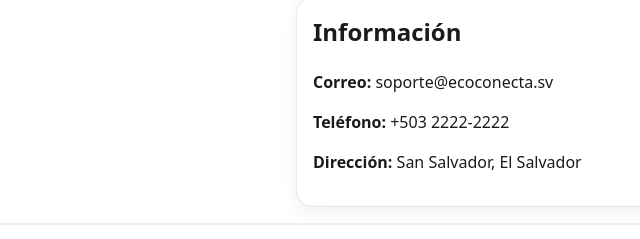
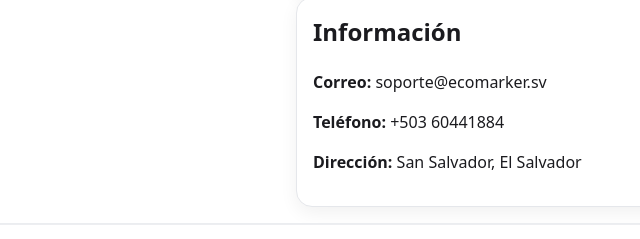
Before and after one commit to F1000-JG/Eco.github.io, a plain HTML site: page contacto.html in a window 1280 px wide. Shown: the part 565-804 px from the top of the page, 0-640 px from the left. Drawn offline with Linux system fonts and the light colour scheme.

Commit message:
Update contacto.html

```diff
--- a/contacto.html
+++ b/contacto.html
@@ -42,8 +42,8 @@
     </form>
     <div class="info card">
       <h2>Información</h2>
-      <p><strong>Correo:</strong> soporte@ecoconecta.sv</p>
-      <p><strong>Teléfono:</strong> +503 2222-2222</p>
+      <p><strong>Correo:</strong> soporte@ecomarker.sv</p>
+      <p><strong>Teléfono:</strong> +503 60441884</p>
       <p><strong>Dirección:</strong> San Salvador, El Salvador</p>
     </div>
   </main>
```
